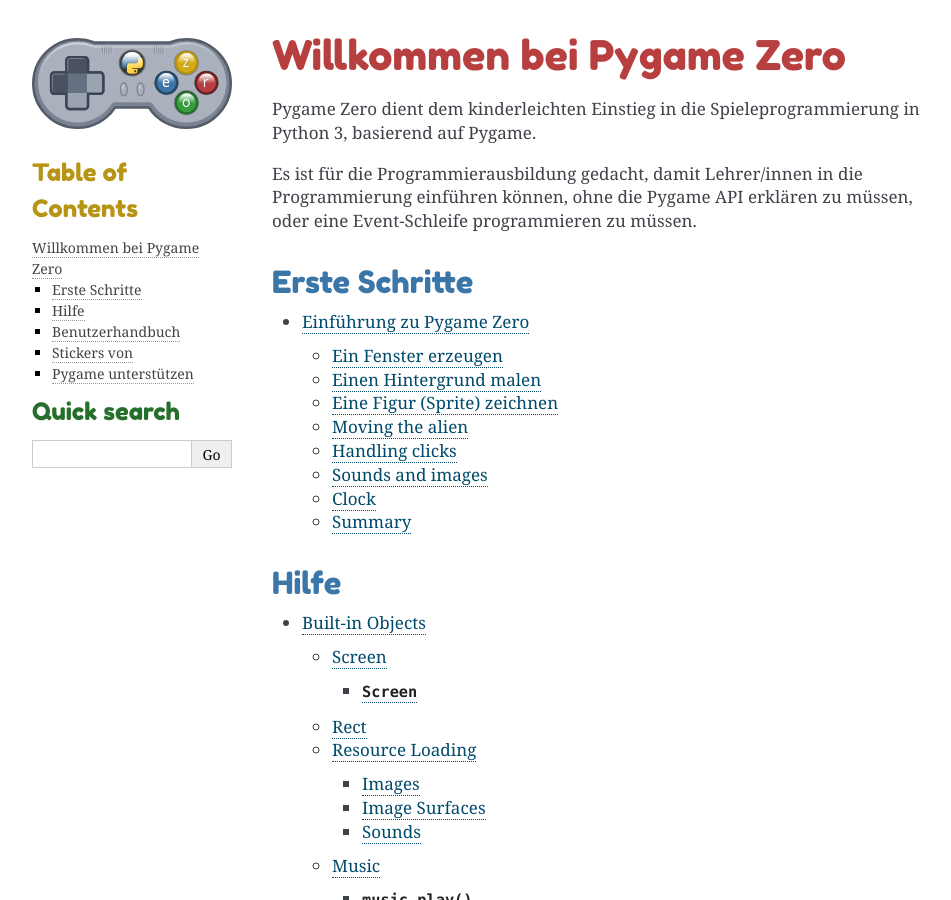
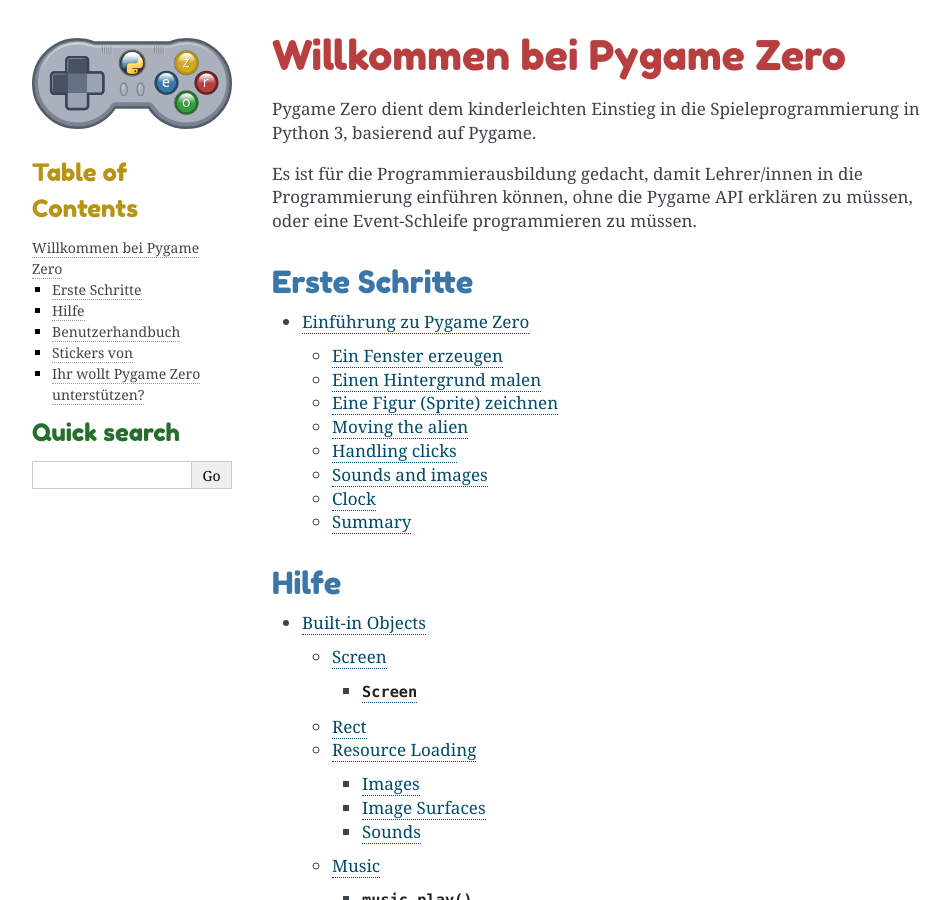
Before and after one commit to reher1/pgzero-german, a Sphinx documentation site: the page built from doc/index.rst, in a window 1280 px wide and 900 px high. Shown: the whole window, without its empty margins (148-1099 px from the left). Built offline with Sphinx 7.4.7, drawn with Linux system fonts in a browser that asks for light colours; pages that are not in the unit, such as notebooks, are missing from menus; some of the changed text lies outside the part shown.

Commit message:
Update index.rst

```diff
--- a/doc/index.rst
+++ b/doc/index.rst
@@ -67,7 +67,7 @@
     stickers
 
 
-Pygame unterstützen
+Ihr wollt Pygame Zero unterstützen?
 ---------------------
 
 .. toctree::
```
